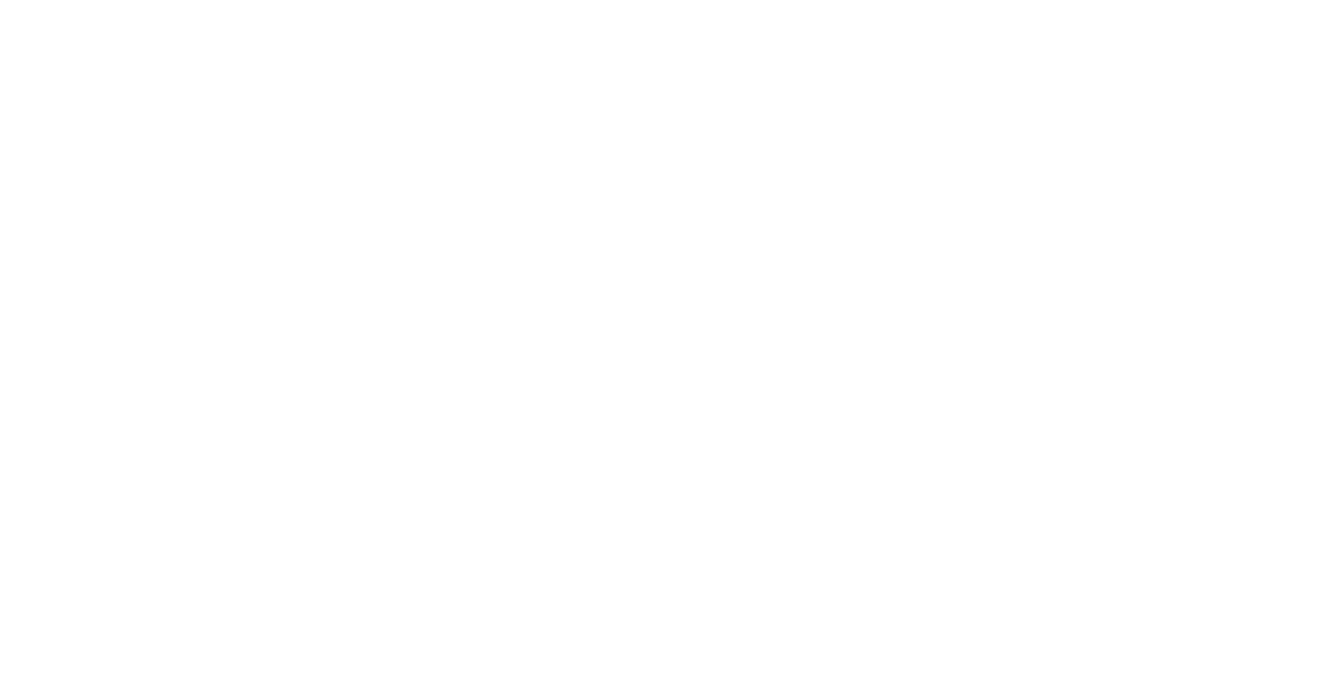
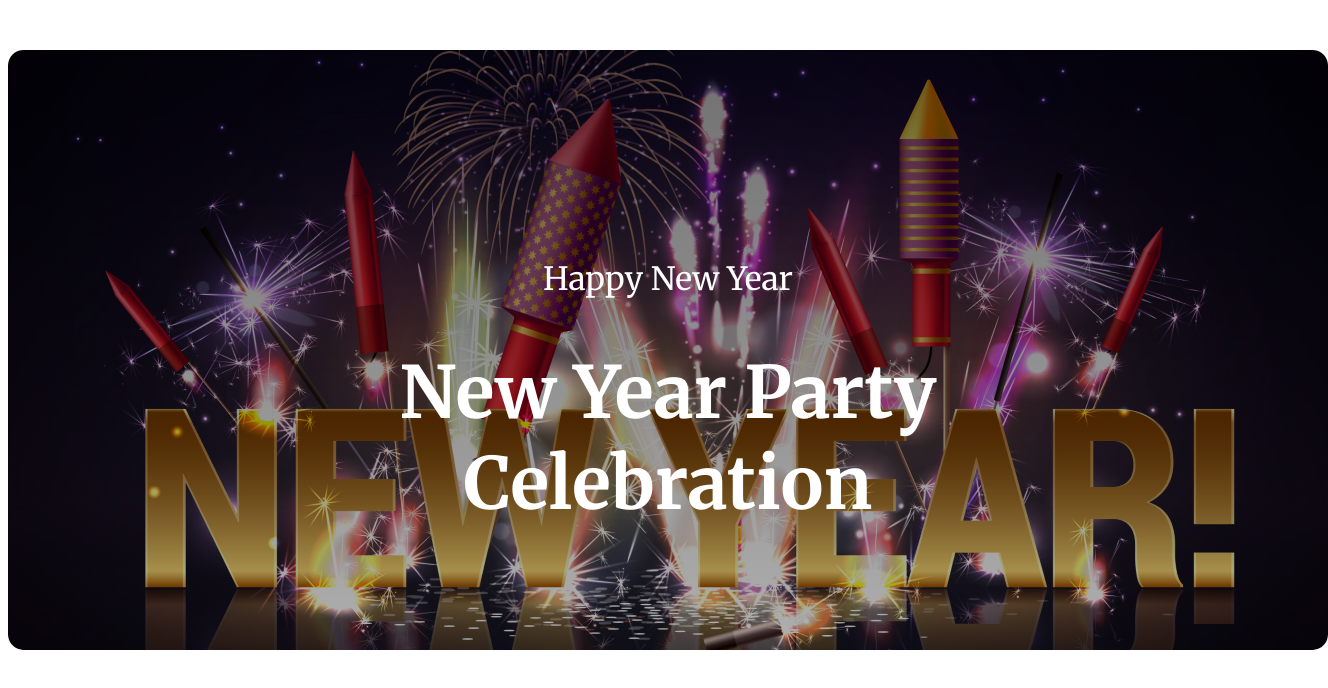
Before and after one commit to khan-fardin/new-year-page-practice, a plain HTML site: page index.html in a window 1280 px wide. Shown: the whole page, 1328 px wide, since content can reach past the window. Drawn offline with Linux system fonts and the light colour scheme.

Commit message:
header part add

```diff
--- a/index.html
+++ b/index.html
@@ -4,10 +4,18 @@
     <meta charset="UTF-8">
     <meta name="viewport" content="width=device-width, initial-scale=1.0">
     <title>Happy New Year</title>
+    <link rel="preconnect" href="https://fonts.googleapis.com">
+    <link rel="preconnect" href="https://fonts.gstatic.com" crossorigin>
+    <link href="https://fonts.googleapis.com/css2?family=Merriweather:ital,wght@0,300;0,400;0,700;0,900;1,300;1,400;1,700;1,900&display=swap" rel="stylesheet">
     <link rel="stylesheet" href="style/style.css">
 </head>
 <body>
-    <header></header>
+    <header class="banner merriweather-regular">
+        <div class="banner-text">
+            <p class="banner-wlc">Happy New Year</p>
+            <h1 class="banner-head">New Year Party Celebration</h1>
+        </div>
+    </header>
     <main></main>
 </body>
 </html>
--- a/style/style.css
+++ b/style/style.css
@@ -0,0 +1,25 @@
+
+.merriweather-regular{
+    font-family: "Merriweather", serif;
+    font-weight: 400;
+    font-style: normal;
+}
+.banner{
+    background-image: linear-gradient(to bottom, #00000090, #00000050), url(../images/Banner\ Image.png);
+    background-repeat: no-repeat;
+    border-radius: 15px;
+    width: 1320px; height: 600px;
+    margin: 50px auto;
+}
+.banner-text{
+    padding: 177px 344px;
+    text-align: center;
+}
+.banner-wlc{
+    font-size: 32px; font-weight: normal;
+    color: #FFFFFF;
+}
+.banner-head{
+    font-size: 72px; font-weight: bolder;
+    color: #FFFFFF;
+}
```
